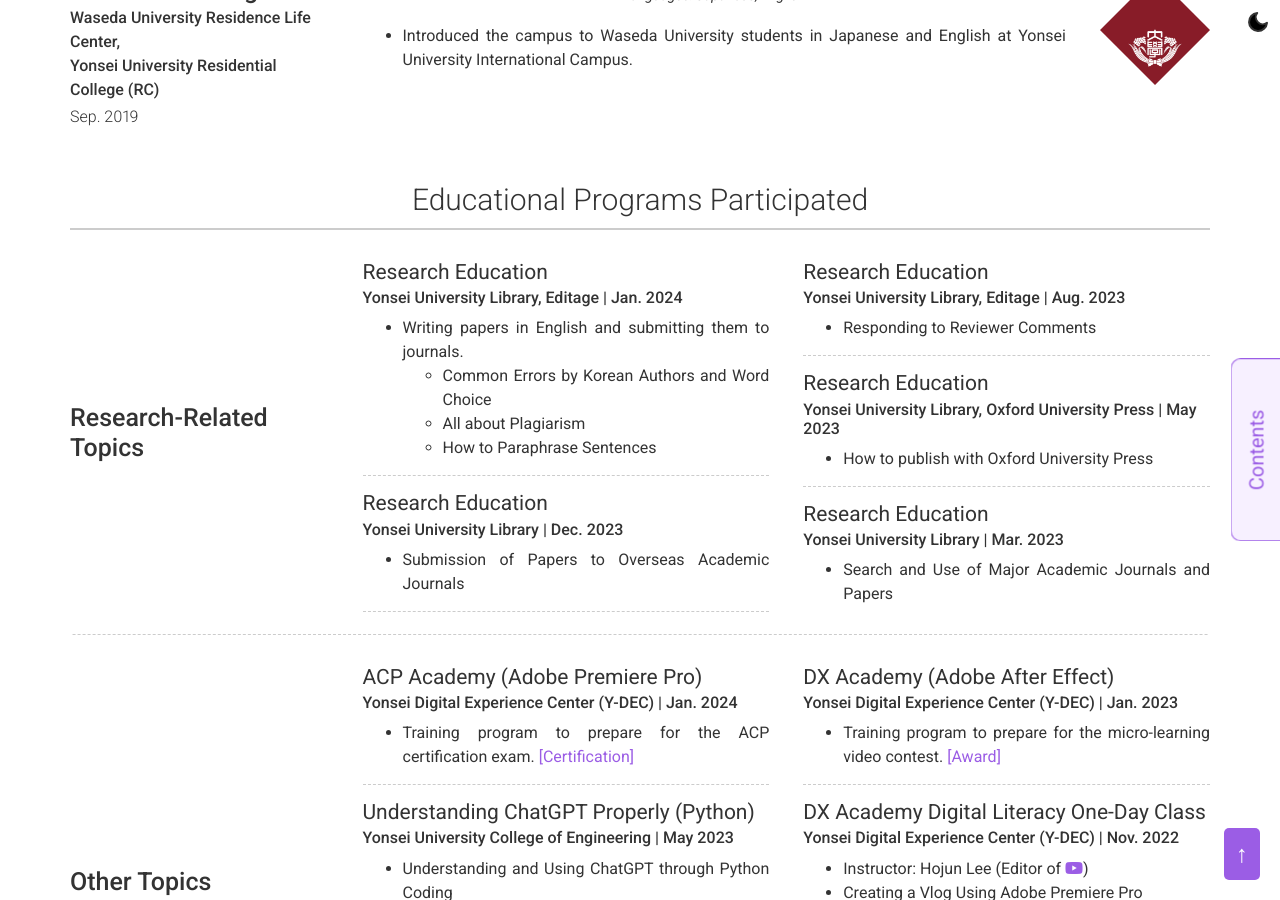
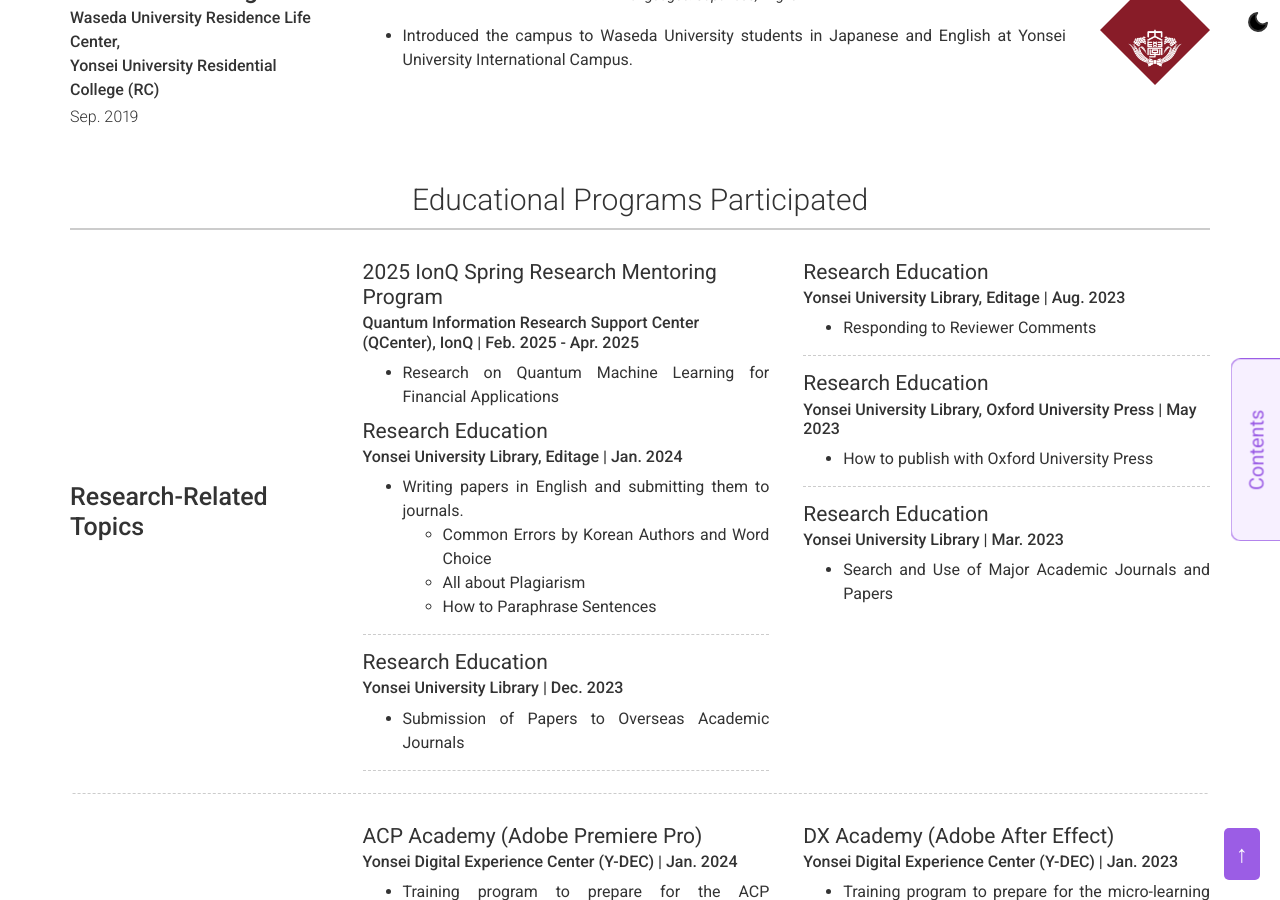
Before and after one commit to fluorite42/deprecated-website, a Jekyll site: the page built from index.markdown, in a window 1280 px wide and 900 px high, scrolled down 7306 px. Built offline with Jekyll 4.4.1, drawn with Linux system fonts in a browser that asks for light colours; nearby versions of some CDN libraries.

Commit message:
ADD educational

```diff
--- a/_data/educational.yml
+++ b/_data/educational.yml
@@ -6,6 +6,10 @@
         title: Research-Related Topics
         description:
           - name: |
+              ##### 2025 IonQ Spring Research Mentoring Program
+              ###### Quantum Information Research Support Center (QCenter), IonQ | Feb. 2025 - Apr. 2025
+              - Research on Quantum Machine Learning for Financial Applications
+
               ##### Research Education
               ###### Yonsei University Library, Editage | Jan. 2024
               - Writing papers in English and submitting them to journals.
```
